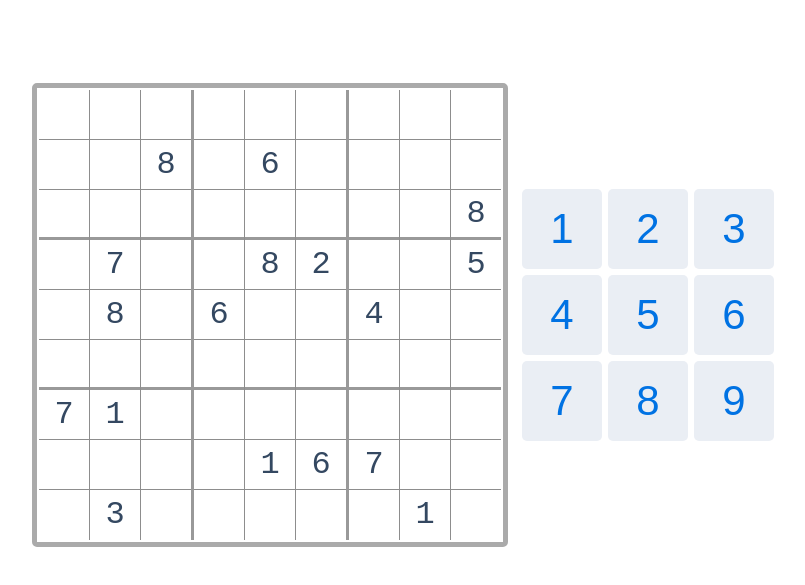
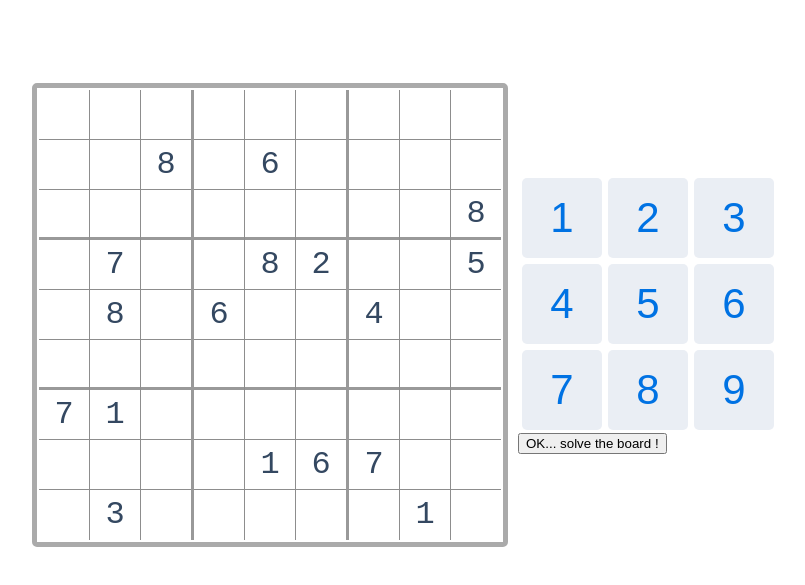
Before and after one commit to shlomiNugarker/sudoku, a website built with Vite: page index.html in a window 1280 px wide. Shown: the part 103-688 px from the top of the page, without its empty margins (235-1040 px from the left). Built offline with nearby package versions, Linux system fonts and the light colour scheme.

Commit message:
solve-board-btn

```diff
--- a/index.html
+++ b/index.html
@@ -40,6 +40,7 @@
             <button class="num-btn">9</button>
           </li>
         </ul>
+        <button id="solve-board-btn">OK... solve the board !</button>
       </div>
     </div>
     <script type="module" src="/src/ts/main.ts"></script>
```
